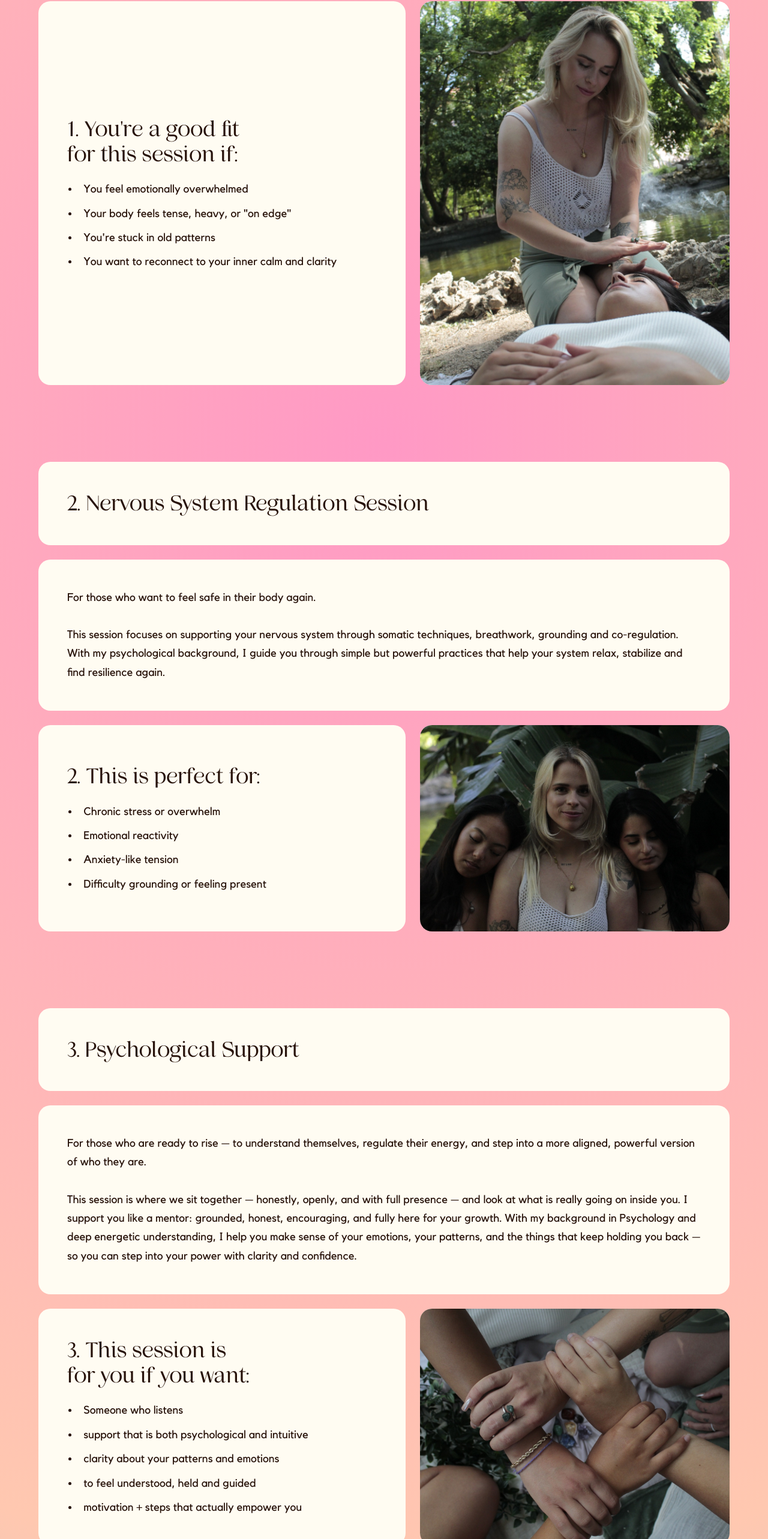
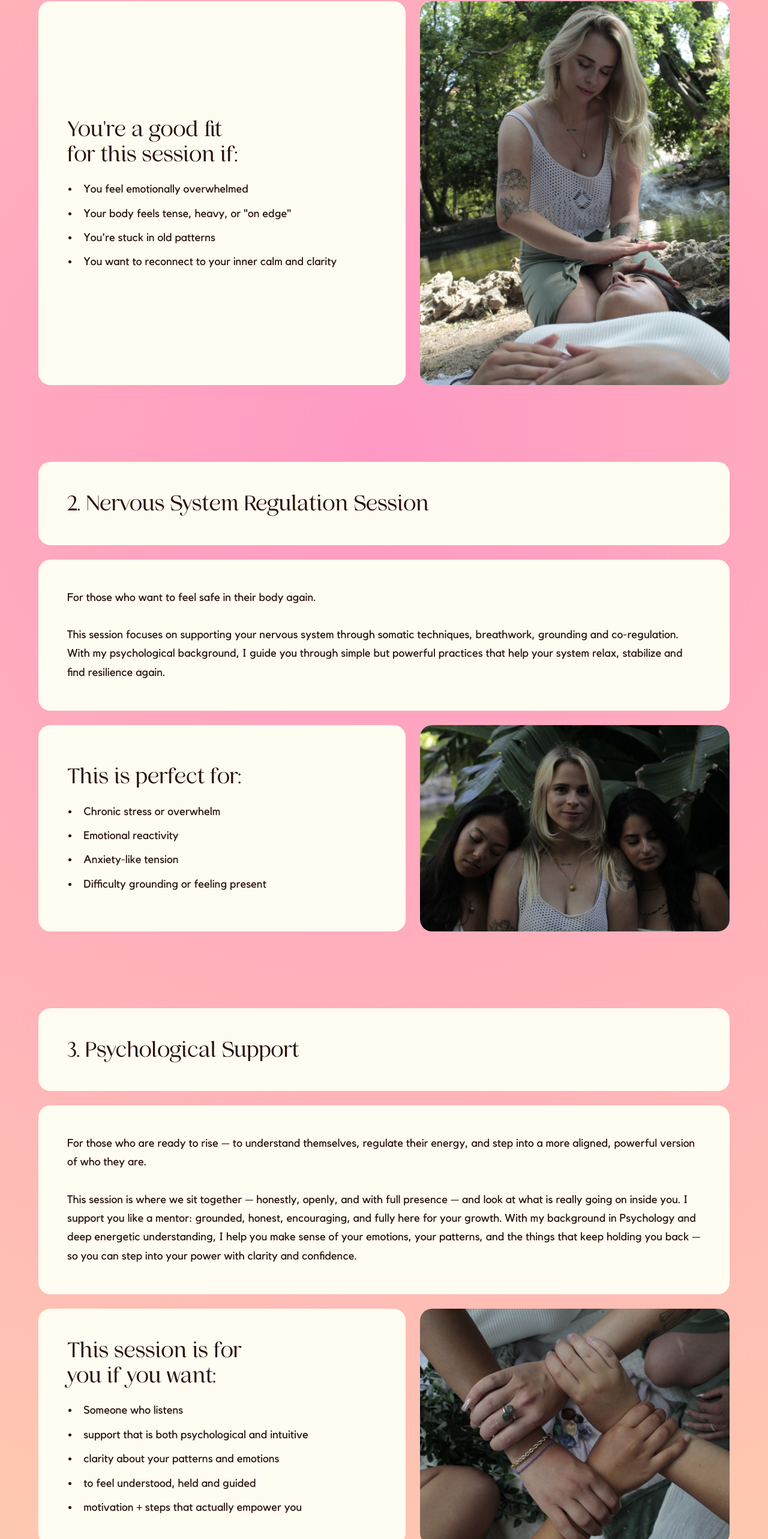
Before and after one commit to teusto/laraland, a React (Vite) app: page / in a window 1280 px wide. Shown: the part 3588-6154 px from the top of the page at 60% size. Built offline with nearby package versions, Linux system fonts and the light colour scheme.

Commit message:
fix: remove address and numbers from new cards

```diff
--- a/src/routes/impressum.tsx
+++ b/src/routes/impressum.tsx
@@ -17,8 +17,8 @@ function Impressum() {
         <h2>Angaben gemäß § 5 TMG</h2>
         <p>
           Lara Lensdorf<br />
-          Fürstenbergstraße 21B<br />
-          33102 Paderborn<br />
+          <br />
+          <br />
           Germany
         </p>
       </section>
--- a/src/sections/Hero.tsx
+++ b/src/sections/Hero.tsx
@@ -107,6 +107,7 @@ const Hero = () => {
                 ease: "none",
                 duration: 4, // Play sequence over 4 seconds
                 onUpdate: render,
+                repeat: -1,
             });
         });
 
--- a/src/sections/NewCards.tsx
+++ b/src/sections/NewCards.tsx
@@ -20,7 +20,7 @@ const NewCards = () => {
                 </div>
                 <div className={styles.cards_wrapper_bottom}>
                     <div className={styles.cards}>
-                        <h3>1. You're a good fit for this session if:</h3>
+                        <h3>You're a good fit for this session if:</h3>
                         <ul>
                             <li>You feel emotionally overwhelmed</li>
                             <li>Your body feels tense, heavy, or "on edge"</li>
@@ -48,7 +48,7 @@ const NewCards = () => {
                 <div className={styles.cards_wrapper_bottom}>
 
                     <div className={styles.cards}>
-                        <h3>2. This is perfect for:</h3>
+                        <h3>This is perfect for:</h3>
                         <ul>
                             <li>Chronic stress or overwhelm</li>
                             <li>Emotional reactivity</li>
@@ -77,7 +77,7 @@ const NewCards = () => {
                 <div className={styles.cards_wrapper_bottom}>
 
                     <div className={styles.cards}>
-                        <h3>3. This session is for you if you want:</h3>
+                        <h3>This session is for you if you want:</h3>
                         <ul>
                             <li>Someone who listens</li>
                             <li>support that is both psychological and intuitive</li>
@@ -107,7 +107,7 @@ const NewCards = () => {
                 <div className={styles.cards_wrapper_bottom}>
 
                     <div className={styles.cards}>
-                        <h3>4. In this session, we explore:</h3>
+                        <h3>In this session, we explore:</h3>
                         <ul>
                             <li>Your emotional energy – understanding your triggers and somatic patterns</li>
                             <li>Your natural strengths & expression –  how you shine authentically</li>
--- a/src/sections/styles/text.module.scss
+++ b/src/sections/styles/text.module.scss
@@ -73,6 +73,7 @@
         min-height: 60vh;
         padding: 1.25rem;
         border-radius: 12px;
+        margin: 1.25rem 0;
 
         h2 {
             font-size: 1.2rem;
```
